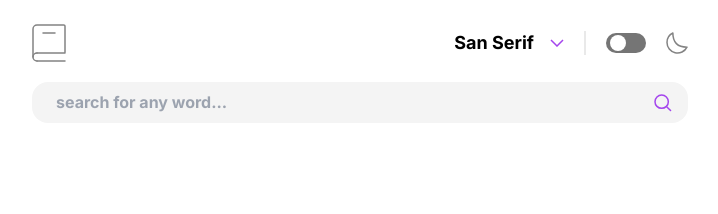
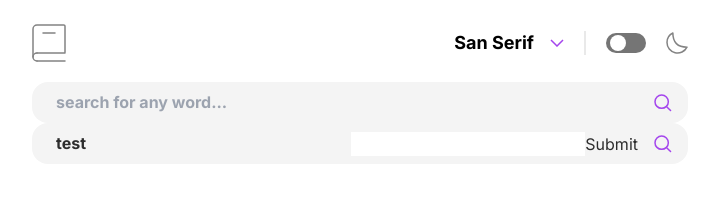
Before and after one commit to sonny-coding/dictionary-web-app, a React (Vite) app in the folder client/: page / in a window 1280 px wide. Shown: the top 214 px of the page, without its empty margins (280-998 px from the left). Built offline with nearby package versions, Linux system fonts and the light colour scheme; no server answers.

Commit message:
add react-hook-form

```diff
--- a/client/package.json
+++ b/client/package.json
@@ -15,6 +15,7 @@
     "flowbite-react": "^0.4.4",
     "react": "^18.2.0",
     "react-dom": "^18.2.0",
+    "react-hook-form": "^7.43.9",
     "swr": "^2.1.5",
     "uuid": "^9.0.0",
     "vite-plugin-svgr": "^3.2.0"
--- a/client/src/App.jsx
+++ b/client/src/App.jsx
@@ -3,6 +3,7 @@ import { Logo, Moon, MoonDark } from "./assets/images";
 import ToggleSwitch from "./components/ToggleSwitch";
 import Dropdown from "./components/Dropdown";
 import Search from "./components/Search";
+import NewSearch from "./components/NewSearch";
 import { useToggle } from "./hooks/useToggle";
 import DisplayWord from "./components/DisplayWord";
 export default function App() {
@@ -31,6 +32,7 @@ export default function App() {
             setWord={setWord}
             // toggleValidated={toggleValidated}
           />
+          <NewSearch />
         </div>
         <div className="w-full"></div>
         {<DisplayWord word={word} />}
--- /dev/null
+++ b/client/src/components/NewSearch.jsx
@@ -0,0 +1,45 @@
+import { useForm } from "react-hook-form";
+import { IconSearch } from "../assets/images";
+
+const NewSearch = () => {
+  const {
+    register,
+    handleSubmit,
+    watch,
+    formState: { errors },
+  } = useForm({ mode: "onChange" });
+  const onSubmit = (data) => console.log(data);
+
+  console.log(watch("example")); // watch input value by passing the name of it
+
+  return (
+    /* "handleSubmit" will validate your inputs before invoking "onSubmit" */
+    <form
+      onSubmit={handleSubmit(onSubmit)}
+      className="flex items-center justify-center w-full bg-gray3 dark:bg-black2 text-black3 dark:text-white rounded-2xl"
+    >
+      {/* register your input into the hook by invoking the "register" function */}
+      <input
+        className="w-full bg-transparent text-[16px] leading-[17px] font-bold px-6 py-3 outline-none"
+        defaultValue="test"
+        {...register("word", { required: true })}
+      />
+      {errors.word && <span>This field is required</span>}
+
+      {/* include validation with required or other standard HTML validation rules */}
+      <input {...register("exampleRequired", { required: true })} />
+      {/* errors will return when field validation fails  */}
+      {errors.exampleRequired && <span>This field is required</span>}
+
+      <input type="submit" />
+      <button
+        type="submit"
+        className="px-4 bg-transparent bg-black w-max h-max"
+      >
+        <IconSearch />
+      </button>
+    </form>
+  );
+};
+
+export default NewSearch;
--- a/client/src/components/Search.jsx
+++ b/client/src/components/Search.jsx
@@ -21,7 +21,7 @@ const Search = ({ setWord }) => {
       onSubmit={handleSubmit}
     >
       <input
-        className="w-full bg-transparent text-[16px] leading-[17px] font-bold px-6 py-3 outline-none  "
+        className="w-full bg-transparent text-[16px] leading-[17px] font-bold px-6 py-3 outline-none"
         type="text"
         placeholder="search for any word..."
         value={input}
```
Also changed, not shown: 1 other file (tests, documents, lock files or other folders).
